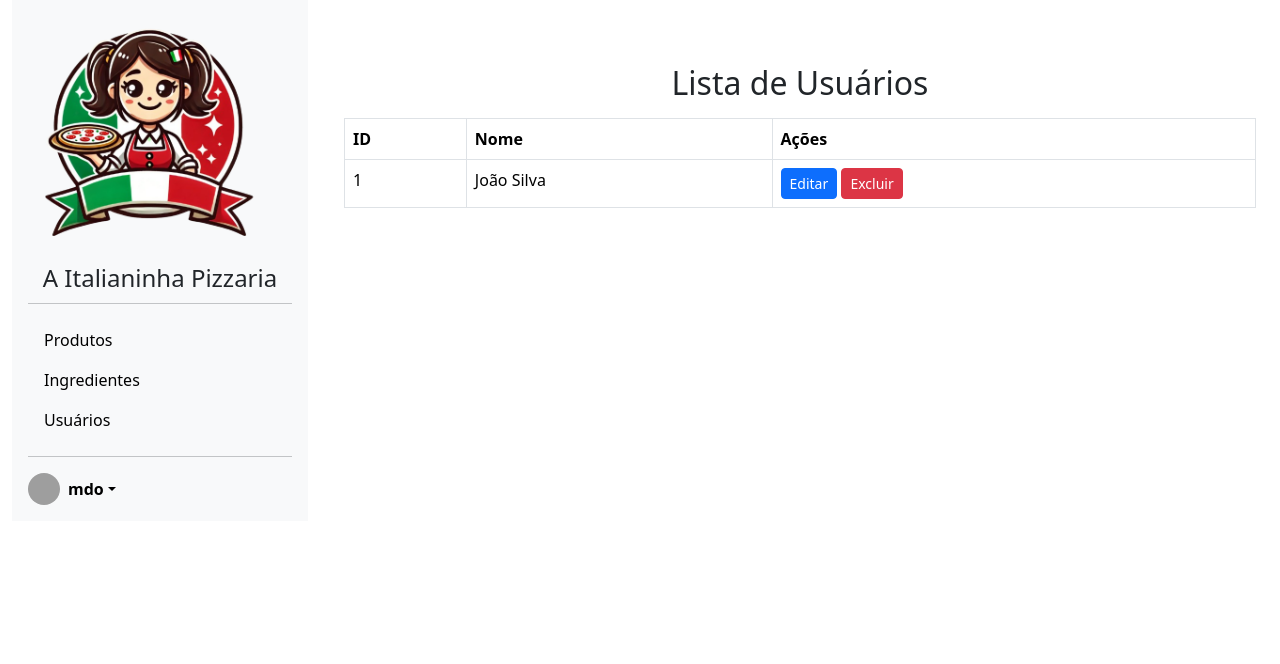
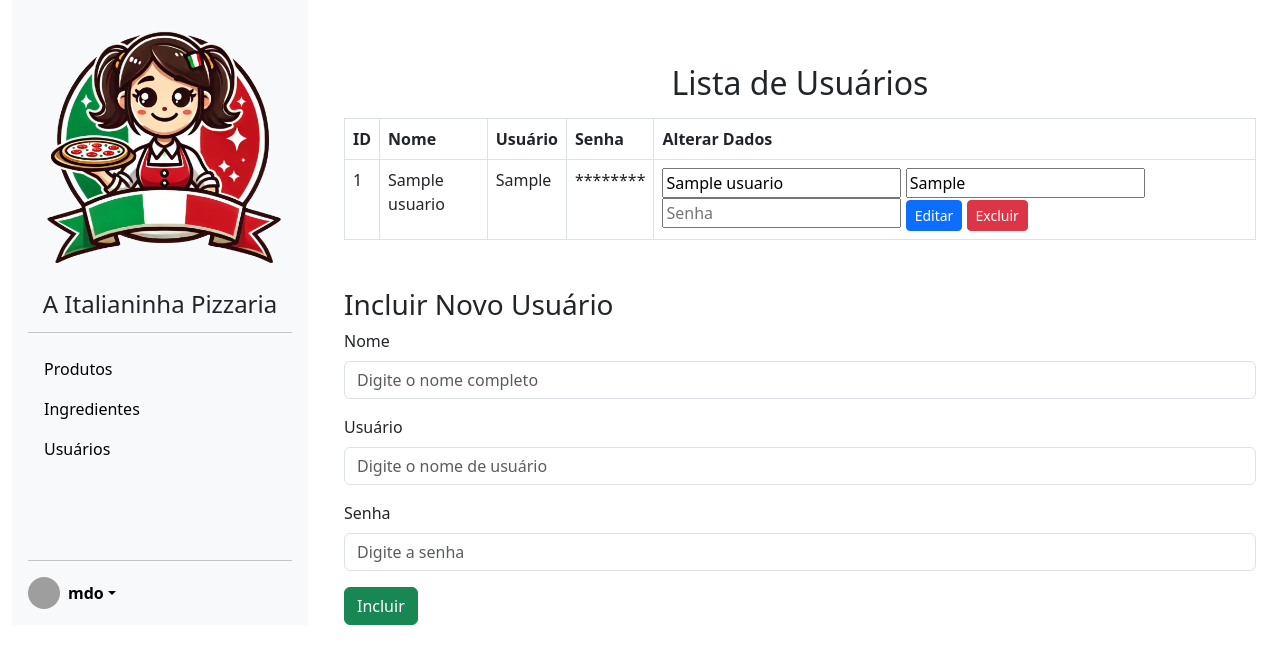
Before and after one commit to CasemiroSJunior/pi_2_semestre, a PHP site: page /usuarios.php in a window 1280 px wide. Shown: the top 664 px of the page. Run offline with PHP 8.4, Linux system fonts and the light colour scheme; tables that the repository leaves empty hold one stand-in row (values such as "Sample post"); some libraries are stand-ins or nearby versions; grey boxes are pictures that could not be loaded.

Commit message:
pagina de usuarios

```diff
--- a/web/usuariosContent.php
+++ b/web/usuariosContent.php
@@ -1,4 +1,98 @@
+<?php
+require_once './classes/conexaoBanco.php';
 
+$conexao = new conexaoBanco();
+$db = $conexao->conectar();
+
+if ($_SERVER['REQUEST_METHOD'] === 'POST') {
+    if (isset($_POST['acao']) && $_POST['acao'] === 'incluir') {
+        $nome = $_POST['nome'];
+        $usuario = $_POST['usuario'];
+        $senha = $_POST['senha'];
+
+
+        $sql = "SELECT COUNT(*) FROM Usuario WHERE Usuario = :usuario";
+        $stmt = $db->prepare($sql);
+        $stmt->bindParam(':usuario', $usuario);
+        $stmt->execute();
+        $existe = $stmt->fetchColumn();
+
+        if ($existe > 0) {
+            echo "<div class='alert alert-danger'>O nome de usuário já existe. Escolha outro.</div>";
+        } else {
+
+            $sql = "INSERT INTO Usuario (Nome, Usuario, Senha) VALUES (:nome, :usuario, :senha)";
+            $stmt = $db->prepare($sql);
+            $stmt->bindParam(':nome', $nome);
+            $stmt->bindParam(':usuario', $usuario);
+            $stmt->bindParam(':senha', $senha);
+            $stmt->execute();
+            echo "<div class='alert alert-success'>Usuário incluído com sucesso.</div>";
+        }
+    }
+
+    if (isset($_POST['acao']) && $_POST['acao'] === 'editar') {
+        $id = $_POST['id'];
+        $nome = $_POST['nome'];
+        $usuario = $_POST['usuario'];
+        $senha = $_POST['senha'];
+
+
+        $sql = "SELECT COUNT(*) FROM Usuario WHERE Usuario = :usuario AND Id_Usuario != :id";
+        $stmt = $db->prepare($sql);
+        $stmt->bindParam(':usuario', $usuario);
+        $stmt->bindParam(':id', $id);
+        $stmt->execute();
+        $existe = $stmt->fetchColumn();
+
+        if ($existe > 0) {
+            echo "<div class='alert alert-danger'>O nome de usuário já existe. Escolha outro.</div>";
+        } else {
+
+            $sql = "UPDATE Usuario SET Nome = :nome, Usuario = :usuario, Senha = :senha WHERE Id_Usuario = :id";
+            $stmt = $db->prepare($sql);
+            $stmt->bindParam(':id', $id);
+            $stmt->bindParam(':nome', $nome);
+            $stmt->bindParam(':usuario', $usuario);
+            $stmt->bindParam(':senha', $senha);
+            $stmt->execute();
+            echo "<div class='alert alert-success'>Usuário atualizado com sucesso.</div>";
+        }
+    }
+
+    if (isset($_POST['acao']) && $_POST['acao'] === 'excluir') {
+        $id = $_POST['id'];
+        $sql = "DELETE FROM Usuario WHERE Id_Usuario = :id";
+        $stmt = $db->prepare($sql);
+        $stmt->bindParam(':id', $id);
+        $stmt->execute();
+    }
+}
+
+
+$sql = "SELECT Id_Usuario, Nome, Usuario, Senha FROM Usuario";
+$stmt = $db->query($sql);
+$usuarios = $stmt->fetchAll(PDO::FETCH_ASSOC);
+?>
+
+<!DOCTYPE html>
+<html lang="pt-BR">
+<head>
+    <meta charset="UTF-8">
+    <meta name="viewport" content="width=device-width, initial-scale=1.0">
+    <title>Lista de Usuários</title>
+    <link rel="stylesheet" href="https://cdn.jsdelivr.net/npm/bootstrap@5.3.0/dist/css/bootstrap.min.css">
+    <script>
+
+        function confirmarExclusao(form) {
+            const confirmacao = confirm("Você tem certeza que deseja excluir este usuário?");
+            if (confirmacao) {
+                form.submit();
+            }
+        }
+    </script>
+</head>
+<body>
     <div class="container mt-5">
         <h2 class="text-center">Lista de Usuários</h2>
         <table class="table table-bordered mt-3">
@@ -6,18 +100,57 @@
                 <tr>
                     <th>ID</th>
                     <th>Nome</th>
-                    <th>Ações</th>
+                    <th>Usuário</th>
+                    <th>Senha</th>
+                    <th>Alterar Dados</th>
                 </tr>
             </thead>
             <tbody>
+                <?php foreach ($usuarios as $usuario): ?>
                 <tr>
-                    <td>1</td>
-                    <td>João Silva</td>
+                    <td><?= $usuario['Id_Usuario'] ?></td>
+                    <td><?= htmlspecialchars($usuario['Nome']) ?></td>
+                    <td><?= htmlspecialchars($usuario['Usuario']) ?></td>
+                    <td>********</td>
                     <td>
-                        <button class="btn btn-primary btn-sm">Editar</button>
-                        <button class="btn btn-danger btn-sm">Excluir</button>
+
+                        <form method="post" style="display:inline;">
+                            <input type="hidden" name="acao" value="editar">
+                            <input type="hidden" name="id" value="<?= $usuario['Id_Usuario'] ?>">
+                            <input type="text" name="nome" placeholder="Nome" required value="<?= $usuario['Nome'] ?>">
+                            <input type="text" name="usuario" placeholder="Usuário" required value="<?= $usuario['Usuario'] ?>">
+                            <input type="password" name="senha" placeholder="Senha">
+                            <button class="btn btn-primary btn-sm">Editar</button>
+                        </form>
+
+                        <form method="post" style="display:inline;" onsubmit="event.preventDefault(); confirmarExclusao(this);">
+                            <input type="hidden" name="acao" value="excluir">
+                            <input type="hidden" name="id" value="<?= $usuario['Id_Usuario'] ?>">
+                            <button class="btn btn-danger btn-sm">Excluir</button>
+                        </form>
                     </td>
                 </tr>
+                <?php endforeach; ?>
             </tbody>
         </table>
+
+        <h3 class="mt-5">Incluir Novo Usuário</h3>
+        <form method="post">
+            <input type="hidden" name="acao" value="incluir">
+            <div class="mb-3">
+                <label for="nome" class="form-label">Nome</label>
+                <input type="text" class="form-control" name="nome" id="nome" placeholder="Digite o nome completo" required>
+            </div>
+            <div class="mb-3">
+                <label for="usuario" class="form-label">Usuário</label>
+                <input type="text" class="form-control" name="usuario" id="usuario" placeholder="Digite o nome de usuário" required>
+            </div>
+            <div class="mb-3">
+                <label for="senha" class="form-label">Senha</label>
+                <input type="password" class="form-control" name="senha" id="senha" placeholder="Digite a senha" required>
+            </div>
+            <button type="submit" class="btn btn-success">Incluir</button>
+        </form>
     </div>
+</body>
+</html>
```
